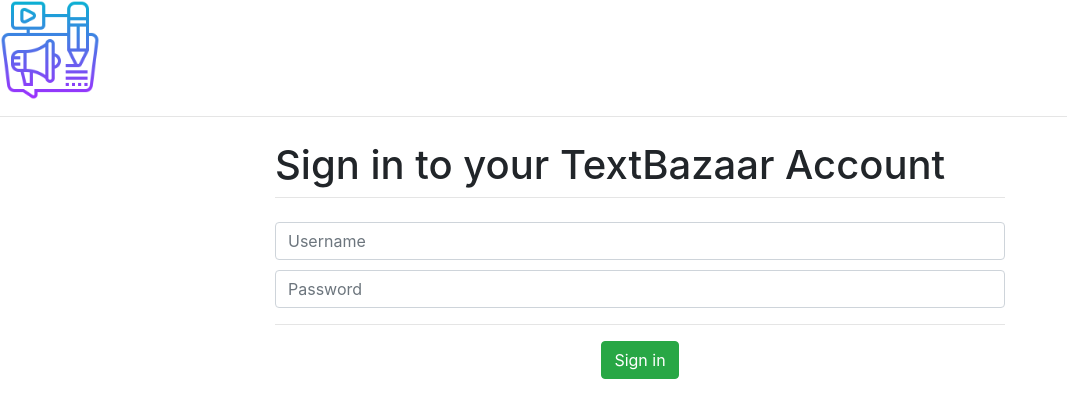
After one commit to ini-tanmay/textbazaar, a Django app: page /login in a window 1280 px wide. The commit adds this page. Shown: the top 418 px of the page, without its empty margins (0-1067 px from the left). Run offline with Django 3.2, Linux system fonts and the light colour scheme; some libraries are stand-ins or nearby versions.

Commit message:
server connection shifted to send_mail function, added login page and view, added login_required to some views

```diff
--- a/writer/email.py
+++ b/writer/email.py
@@ -8,9 +8,9 @@ port = 465  # For SSL
 # with smtplib.SMTP_SSL("smtp.gmail.com", port, context=context) as server:
 #     server.login("b2bneedz@gmail.com", 'b2bneedz123')
 #     # TODO: Send email here
-server = smtplib.SMTP_SSL('smtp.mailgun.org', port)
-server.login('postmaster@mail.sochial.media', '4f99da1a15d62b6ba6db756c117cc541-1f1bd6a9-c5600578')
+server = smtplib.SMTP_SSL()
 
 def send_email(article,email):
+    server.login('postmaster@mail.sochial.media', '4f99da1a15d62b6ba6db756c117cc541-1f1bd6a9-c5600578')
     article="Subject: Hey!, your new AI generated blog post -\n\n"+article
     server.sendmail('postmaster@mail.sochial.media', email, article.encode('utf-8'))
--- a/writer/helpers.py
+++ b/writer/helpers.py
@@ -133,7 +133,7 @@ def parse_final_document(cleaned_paragraphs,documents):
                         cleaned_doc1 = nlp(' '.join([str(t) for t in doc1 if not t.is_stop]))
                         cleaned_doc2 = nlp(' '.join([str(t) for t in doc2 if not t.is_stop]))
                         similarity=cleaned_doc1.similarity(cleaned_doc2)
-                        if similarity>points[main_line].similarity and similarity>0.885:
+                        if similarity>points[main_line].similarity and similarity>0.885 and main_line not in other_line:
                             points[main_line]=(Sentence(other_line,similarity))
                 try:
                     index=notes.index(points[main_line].text)
--- a/writer/templates/writer/index.html
+++ b/writer/templates/writer/index.html
@@ -50,7 +50,7 @@
 				   View Dashboard
 				   </a>
 					{% else %}
-					<a href="/signin" class="link mr-20 color-main">
+					<a href="/login" class="link mr-20 color-main">
 						Sign In
 					</a>
 					<a href="/signup" class="btn mr-20 sm action-2 f-16">
--- /dev/null
+++ b/writer/templates/writer/login.html
@@ -0,0 +1,58 @@
+{% load crispy_forms_tags %}
+<!doctype html>
+<html lang="en">
+{% load static %}
+  <head>
+    <meta charset="UTF-8">
+    <meta name="viewport" content="width=device-width, initial-scale=1.0">
+    <meta charset="utf-8">
+    <meta name="viewport" content="width=device-width, initial-scale=1, shrink-to-fit=no">
+    <link rel="stylesheet" href="https://stackpath.bootstrapcdn.com/bootstrap/4.5.0/css/bootstrap.min.css" integrity="sha384-9aIt2nRpC12Uk9gS9baDl411NQApFmC26EwAOH8WgZl5MYYxFfc+NcPb1dKGj7Sk" crossorigin="anonymous">
+    <!-- Optional JavaScript -->
+    <!-- jQuery first, then Popper.js, then Bootstrap JS -->
+    <script src="https://code.jquery.com/jquery-3.5.1.slim.min.js" integrity="sha384-DfXdz2htPH0lsSSs5nCTpuj/zy4C+OGpamoFVy38MVBnE+IbbVYUew+OrCXaRkfj" crossorigin="anonymous"></script>
+    <script src="https://cdn.jsdelivr.net/npm/popper.js@1.16.0/dist/umd/popper.min.js" integrity="sha384-Q6E9RHvbIyZFJoft+2mJbHaEWldlvI9IOYy5n3zV9zzTtmI3UksdQRVvoxMfooAo" crossorigin="anonymous"></script>
+    <script src="https://stackpath.bootstrapcdn.com/bootstrap/4.5.0/js/bootstrap.min.js" integrity="sha384-OgVRvuATP1z7JjHLkuOU7Xw704+h835Lr+6QL9UvYjZE3Ipu6Tp75j7Bh/kR0JKI" crossorigin="anonymous"></script>
+    <title>Sign In</title>
+  </head>
+  <body>
+    <a href="/" class="link img_link">
+        <img src=" {% static 'uploads/textbazaar.png' %} " height="100" width="100" alt="Logo" data-aos="fade-down" data-aos-delay="250">
+    </a>
+    <hr>
+    	{% if messages %}
+<ul class="messages" style="color: red;">
+    {% for message in messages %}
+    <li{% if message.tags %} class="{{ message.tags }}"{% endif %}>{{ message }}</li>
+    {% endfor %}
+</ul>
+{% endif %}
+
+        <div class="container">
+      <div class="row justify-content-center">
+        <div class="col-8">
+          <h1 class="mt-2">Sign in to your TextBazaar Account</h1>
+          <hr class="mt-0 mb-4">
+  <form action='/login' method="post">
+    {% csrf_token %}
+    <div class="form-row">
+      <div class="form-group col-md-12 mb-0">
+          <input type="text" class="form-control" id="login" name="username" placeholder="Username">
+      </div>
+      <br>
+      <br>
+      <div class="form-group col-md-12 mb-0">
+          <input type="text" class="form-control" id="login" name="password" placeholder="Password">
+      </div>
+    </div>
+    <center>
+      <hr>
+      <button  class="btn btn-success">Sign in
+      </button>
+      </center>
+  </form>
+        </div>
+      </div>
+    </div>
+  </body>
+</html>
--- a/writer/templates/writer/payment.html
+++ b/writer/templates/writer/payment.html
@@ -12,7 +12,7 @@
     <link rel="stylesheet" href="https://maxcdn.bootstrapcdn.com/bootstrap/4.0.0/css/bootstrap.min.css"
         integrity="sha384-Gn5384xqQ1aoWXA+058RXPxPg6fy4IWvTNh0E263XmFcJlSAwiGgFAW/dAiS6JXm" crossorigin="anonymous">
 
-    <title>NewsLix - Payment</title>
+    <title>TextBazaar - Payment</title>
 </head>
 
 
--- a/writer/urls.py
+++ b/writer/urls.py
@@ -11,5 +11,6 @@ urlpatterns = [
     # path('success',payment_success,name='success'),
     path('signup',register),
     path('logout',logout_user),
+    path('login',login_user),
     path('query',query),
 ]
--- a/writer/views.py
+++ b/writer/views.py
@@ -2,6 +2,7 @@ from django.http import HttpResponse
 from django.contrib import messages
 from django.shortcuts import render, redirect
 from django.contrib.auth import authenticate, login, logout
+from django.contrib.auth.decorators import login_required
 from .helpers import *
 from .forms import *
 
@@ -12,11 +13,10 @@ def index(request):
 def pricing(request):
     return render(request,'writer/pricing.html')
 
+@login_required(login_url='login')
 def panel(request):
-    if request.user.is_authenticated:
-        user=User.objects.get(id=request.user.id)
-        return render(request,'writer/dashboard.html',{'user':user})
-    return redirect('/')
+    user=User.objects.get(id=request.user.id)
+    return render(request,'writer/dashboard.html',{'user':user})
 
 def create(request):
     return render(request,'writer/create.html')
@@ -32,10 +32,25 @@ def register(request):
         form = NewUserForm()
     return render(request,'writer/register.html',{'form':form})
 
+def login_user(request):
+    if request.method== "POST":
+        username=request.POST.get('username')
+        password=request.POST.get('password')
+        user = authenticate(username=username, password=password)
+        if user is not None:
+            login(request,user)
+            return redirect('/dashboard')
+        else:
+            messages.info(request,'Invalid credentials. Please try again.')
+            return redirect('/login')
+
+    return render(request,"writer/login.html")
+
 def logout_user(request):
     logout(request)
     return redirect("/")
 
+@login_required
 def query(request):
     if request.method == 'POST':
         user=User.objects.get(id=request.user.id)
```
